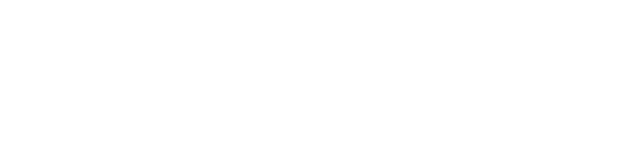
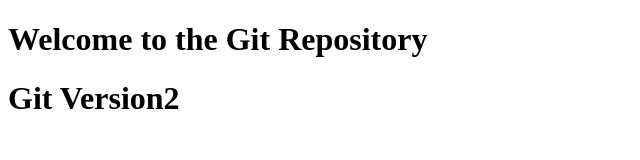
Before and after one commit to sakshichimurkar/MyRepo, a plain HTML site: page index.html in a window 1280 px wide. Shown: the whole page, without its empty margins (0-640 px from the left). Drawn offline with Linux system fonts and the light colour scheme.

Commit message:
This is V2

```diff
--- a/index.html
+++ b/index.html
@@ -6,6 +6,7 @@
     <title>Document</title>
 </head>
 <body>
-
+    <h1>Welcome to the Git Repository</h1>
+    <h1>Git Version2</h1>
 </body>
 </html>
```
